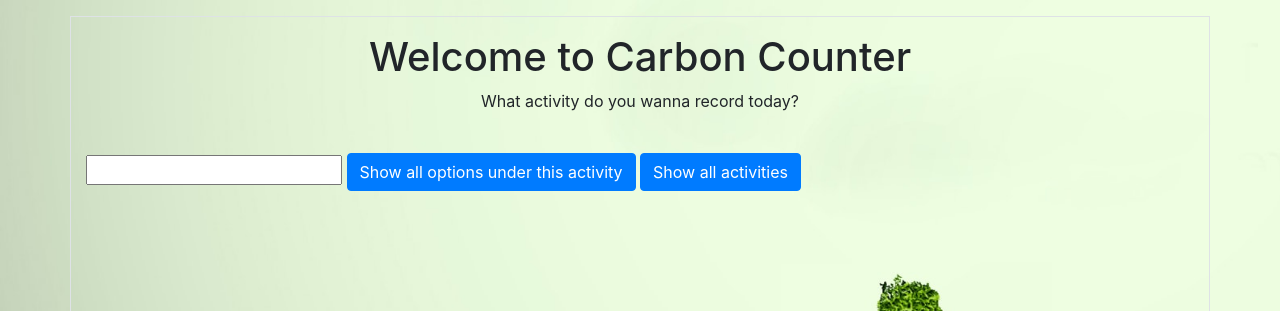
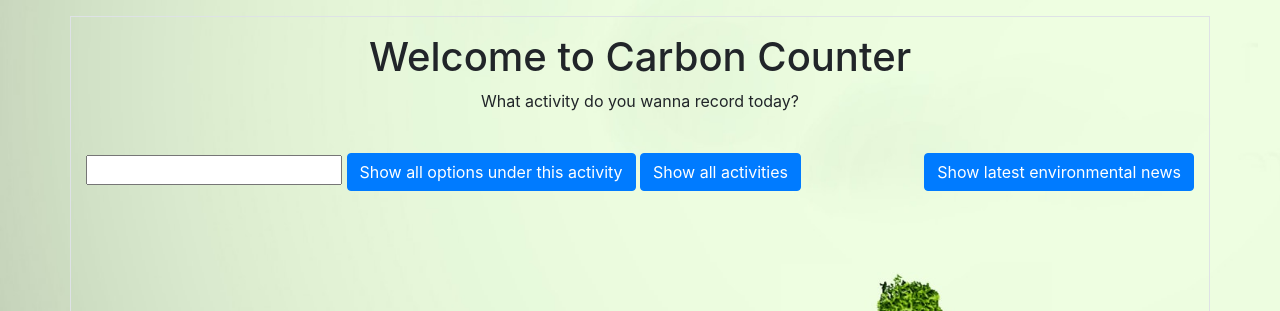
Before and after one commit to shamilee05/Carbon-Counter-Mini-Project, a website: page actual_website/index.html in a window 1280 px wide. Shown: the top 311 px of the page. Drawn offline with nearby package versions, Linux system fonts and the light colour scheme.

```diff
--- a/actual_website/index.html
+++ b/actual_website/index.html
@@ -160,6 +160,7 @@
             <input id="activityBox" type="text"/>
             <button type="button" class="btn btn-primary btn-md" id="readButton" onclick="showActivityOptions()"> Show all options under this activity</button>
             <button type="button" class="btn btn-primary btn-md" id="allActivitiesButton" onclick="showAllActivities()"> Show all activities </button>
+            <button type="button" class="btn btn-primary btn-md" id="showRSS" style="float: right;" onClick="location.href='rss_news.html'"> Show latest environmental news </button>
 
             <br>
             <div id="showActivities"> </div>
@@ -181,6 +182,5 @@
             </div>
         </div>
     </div>>
-
 </body>
 </html>
```
